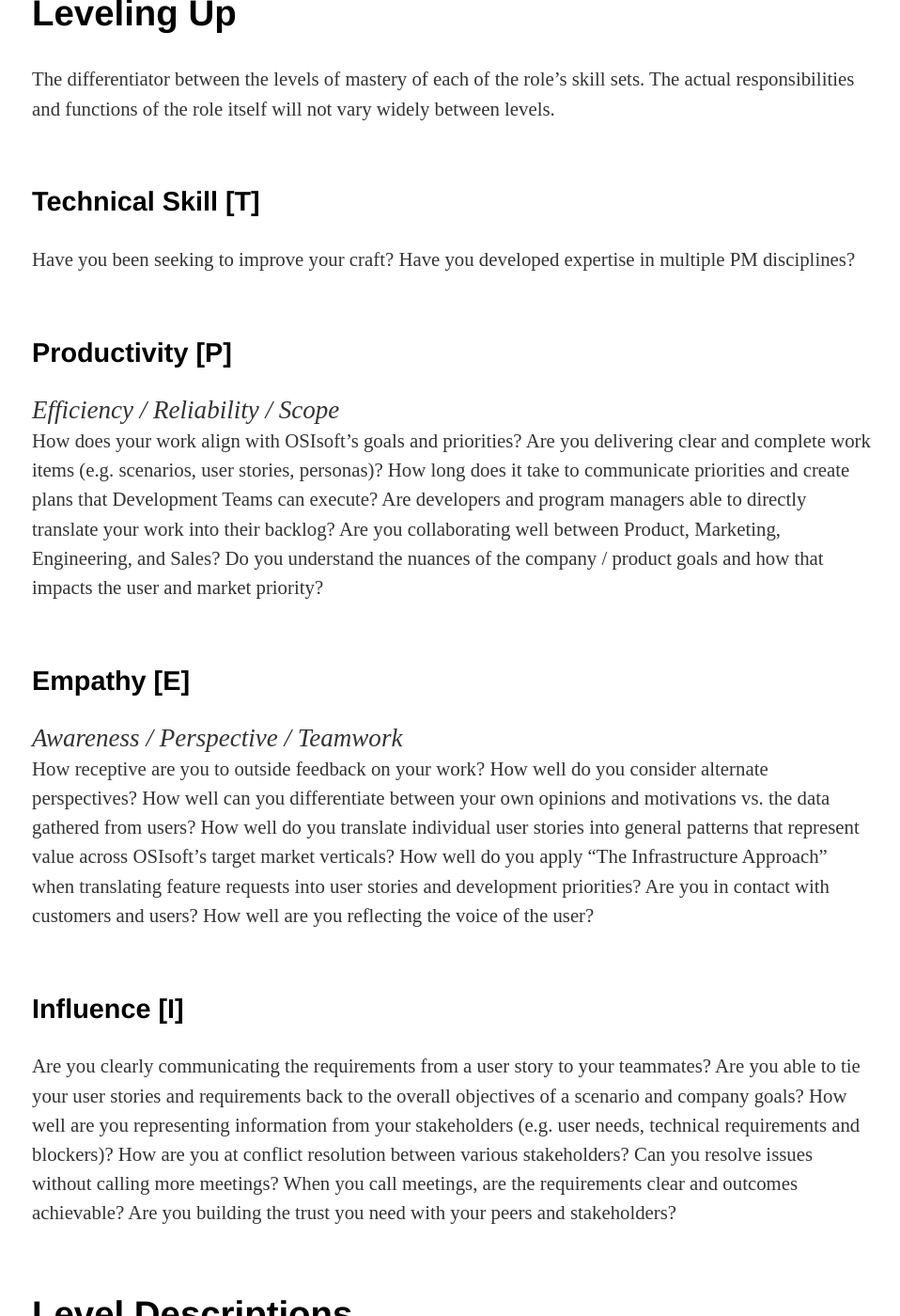
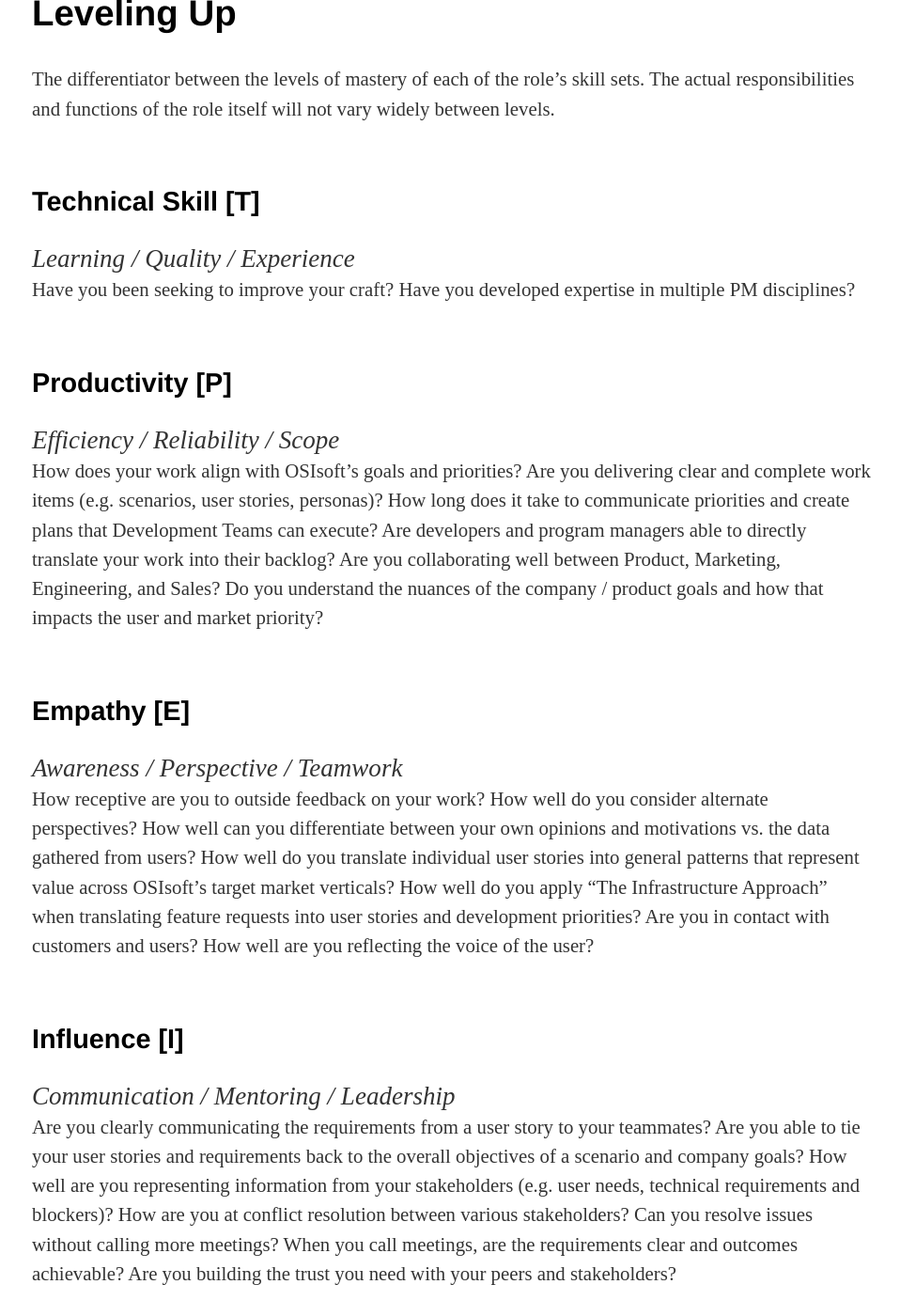
Before and after one commit to OSIEng/osieng.github.io, a Jekyll site: the page built from product_track/index.html, in a window 1280 px wide and 1400 px high, scrolled down 5842 px. Shown: the whole window at 94% size, without its empty margins (158-1116 px from the left). Built offline with Jekyll 4.4.1, drawn with Linux system fonts in a browser that asks for light colours.

Commit message:
Update index.html
Formatting and missed content from merge.

```diff
--- a/product_track/index.html
+++ b/product_track/index.html
@@ -141,7 +141,10 @@
 	<p>The differentiator between the levels of mastery of each of the role’s skill sets. The actual responsibilities and functions of the role itself will not vary widely between levels.</p>
 </br>
 <h3>Technical Skill [T]</h3>
-	<p>	Have you been seeking to improve your craft? Have you developed expertise in multiple PM disciplines?</p>
+	<p><em>Learning / Quality / Experience</em>
+	</br>
+	Have you been seeking to improve your craft? Have you developed expertise in multiple PM disciplines?
+	</p>
 </br>
 <h3>Productivity [P]</h3>
 	<p><em>Efficiency / Reliability / Scope</em>
@@ -156,7 +159,9 @@
 	</p>
 </br>
 <h3>Influence [I]</h3>
-	<p>Are you clearly communicating the requirements from a user story to your teammates? Are you able to tie your user stories and requirements back to the overall objectives of a scenario and company goals? How well are you representing information from your stakeholders (e.g. user needs, technical requirements and blockers)? How are you at conflict resolution between various stakeholders? Can you resolve issues without calling more meetings? When you call meetings, are the requirements clear and outcomes achievable? Are you building the trust you need with your peers and stakeholders?</p>
+	<p><em>Communication / Mentoring / Leadership</em>
+	</br>
+	Are you clearly communicating the requirements from a user story to your teammates? Are you able to tie your user stories and requirements back to the overall objectives of a scenario and company goals? How well are you representing information from your stakeholders (e.g. user needs, technical requirements and blockers)? How are you at conflict resolution between various stakeholders? Can you resolve issues without calling more meetings? When you call meetings, are the requirements clear and outcomes achievable? Are you building the trust you need with your peers and stakeholders?</p>
 </br>
 
 <h2>Level Descriptions</h2>
@@ -189,14 +194,13 @@
 </p><p>
 	You will concentrate on helping your development team understand requirements by documenting user stories and behavior which in turn will help you craft the feature structure and success criteria required to address real world use cases.  Clearly documenting and sharing these stories, features, and requirements, you will help OSIsoft remain informed as your features progress toward release. In short, you will discover, distil, analyze, and prioritize multiple sources of information for a development team and create organizational transparency into their delivery efforts.
 </p>
-<p>
 	<h4>Technical Product Manager</h4>
-	Technical backlog prioritization, shadowing an experienced TPM. Coordinating with support mostly by bringing support feedback into PM. Advocating the use of UserVoice in the company.
+		<p>Technical backlog prioritization, shadowing an experienced TPM. Coordinating with support mostly by bringing support feedback into PM. Advocating the use of UserVoice in the company. </p>
 	<h4>Technical Product Manager II</h4>
-	More customer interaction focused. Can move between single teams. Flexibility to pick up a new team quickly. Has a clear vision of the What and is able to articulate that vision.
+		<p>More customer interaction focused. Can move between single teams. Flexibility to pick up a new team quickly. Has a clear vision of the What and is able to articulate that vision. </p>
 	<h4>Sr. Technical Product Manager</h4>
-	Contributing to several development teams and led several products/services. Insight to provide efficient and effective direction for multiple teams. Mentoring TPMs. Clear vision and persuasive communication of the What of product.
-</p>
+		<p>Contributing to several development teams and led several products/services. Insight to provide efficient and effective direction for multiple teams. Mentoring TPMs. Clear vision and persuasive communication of the What of product.</p>
+
 <p><em>Responsibilities:</em>
 </br><ul>
 	<li>Be the trusted voice of the user for product needs within OSIsoft [P, E, I]</li>
@@ -228,14 +232,13 @@
 </p><p>
 	Additionally, Strategic Product Managers help Product Marketing Managers develop market-facing and internal messaging that communicates the value and market positioning defined within OSIsoft’s long and short-term product vision and roadmap. SPM’s also collaborate with the Cloud, Communities, and Channels group on early-engagement Lighthouse Program activities to help validate product, market, and customer value that supports internal and external product messaging. Program and product-based messaging assists other groups craft critical communication components required to connect customers to the value of OSIsoft’s software stack. SPMs develop internal documents called “Program Briefs” to help define the development work that brings OSIsoft’s product vision to fruition. Program Briefs enumerate the product and software service capabilities that need to be built, incrementally improved, and sunset to meet market scenario objectives. SPM’s rely on agile methodologies to break large deliverables into Themes, Milestones, Features, and high-level user stories in a modern, shared Program backlog. This shared backlog is used by Engineering and Technical Product Managers to help coordinate and schedule actual development features, work items, and success criteria.
 </p>
-<p>
 	<h4>Strategic Product Manager</h4>
-	Aligning TPM work with strategic a program. Program is established and work must be coordinated between TPMs to accomplish the program’s objectives.
+		<p>Aligning TPM work with strategic a program. Program is established and work must be coordinated between TPMs to accomplish the program’s objectives. </p>
 	<h4>Strategic Product Manager II</h4>
-	Flexibility to move between programs as they start and end. Able to run an entire program from inception to completion coordinating with others as needed. Some level of business value assessment for a program. Must be able to assess potential business value  of a market scenario and underlying program work. Collaborates closely with Marketing and customer-facing organizations to help provide relevant details required to keep the company and customers informed about product capabilities.
+		<p>Flexibility to move between programs as they start and end. Able to run an entire program from inception to completion coordinating with others as needed. Some level of business value assessment for a program. Must be able to assess potential business value  of a market scenario and underlying program work. Collaborates closely with Marketing and customer-facing organizations to help provide relevant details required to keep the company and customers informed about product capabilities.</p>
 	<h4>Sr. Strategic Product Manager</h4>
-	Contributing to longer term vision and strategy. Crafting market scenarios and the programs required to complete a scenario. Mentoring SPMs. Participating resource allocation discussions with leadership. Well-developed intuition around what resources it takes to actually get the work done. Whole market level perspective and business value for a constellation of programs near and long term.
-</p>
+		<p>Contributing to longer term vision and strategy. Crafting market scenarios and the programs required to complete a scenario. Mentoring SPMs. Participating resource allocation discussions with leadership. Well-developed intuition around what resources it takes to actually get the work done. Whole market level perspective and business value for a constellation of programs near and long term. </p>
+
 <p><em>Responsibilities:</em>
 </br><ul>
 	<li>Perform market, customer, and user research to drive data-based decisions and validation [T, P]</li>
```
